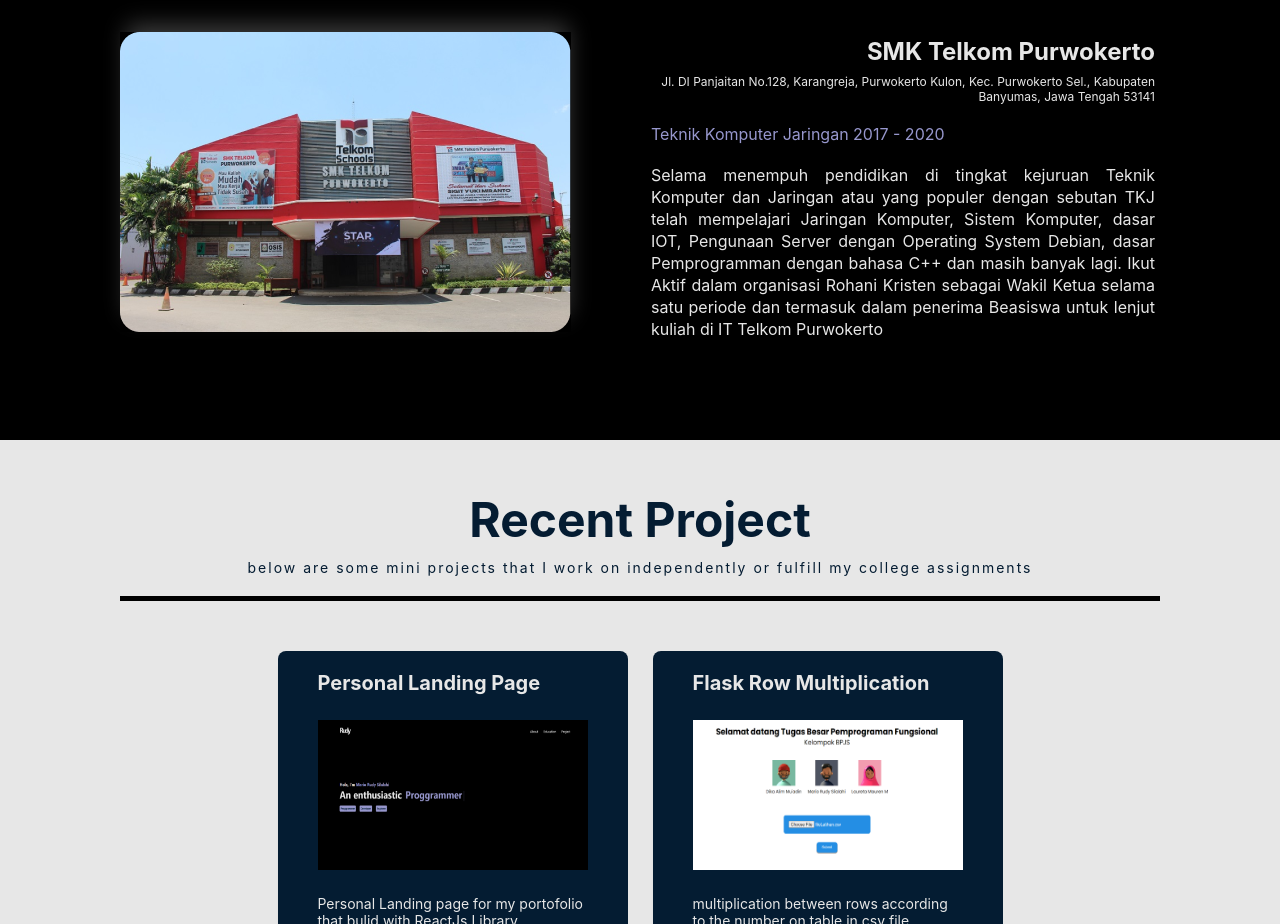
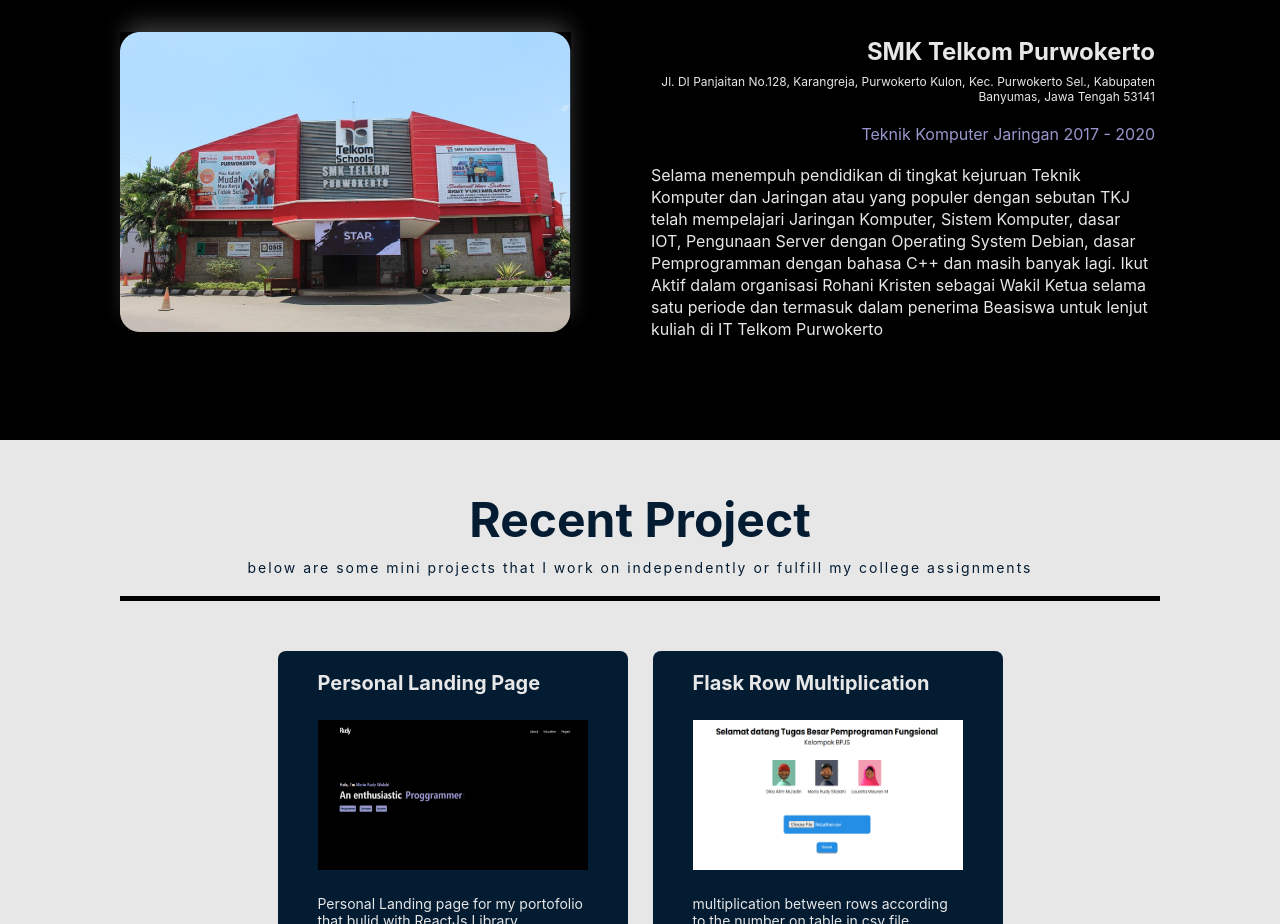
Before and after one commit to bangmar/Personal-Landing-Page, a React (Create React App) app: page / in a window 1280 px wide. Shown: the part 1620-2544 px from the top of the page. Built offline with nearby package versions, Linux system fonts and the light colour scheme.

Commit message:
my first personal landing page

```diff
--- a/src/components/education/sch/styledSch.js
+++ b/src/components/education/sch/styledSch.js
@@ -43,12 +43,12 @@ export const SchLoc = styled.p`
 export const SchInfo = styled.p`
     margin-bottom:20px;
     font-size:16px;
-    text-align:left;
+    text-align:right;
 `
 export const SchMsg = styled.p`
     margin-bottom:20px;
     font-size:16px;
-    text-align:justify;
+    text-align:left;
     line-height:22px;
 `
 export const SchInfoSpan = styled.span`
```
